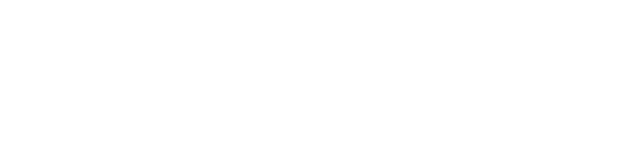
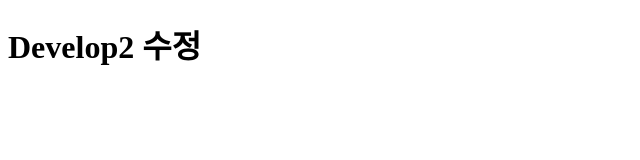
Before and after one commit to ingg-git/branch-test, a plain HTML site: page develop2.html in a window 1280 px wide. Shown: the whole page, without its empty margins (0-640 px from the left). Drawn offline with Linux system fonts and the light colour scheme.

Commit message:
develop2 수정

```diff
--- a/develop2.html
+++ b/develop2.html
@@ -6,5 +6,7 @@
     <meta name="viewport" content="width=device-width, initial-scale=1.0" />
     <title>Develop2</title>
   </head>
-  <body></body>
+  <body>
+    <h1>Develop2 수정</h1>
+  </body>
 </html>
```
